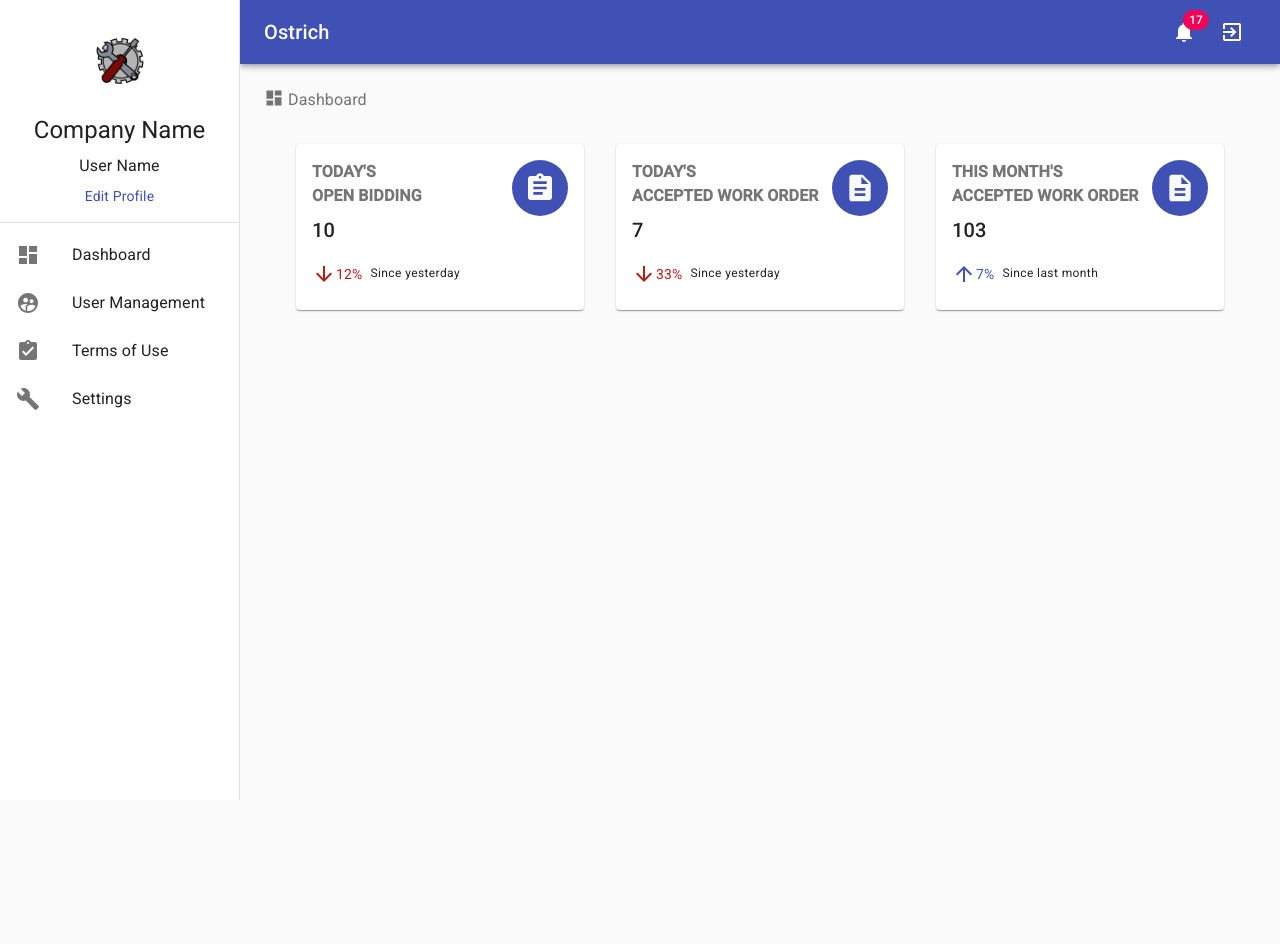
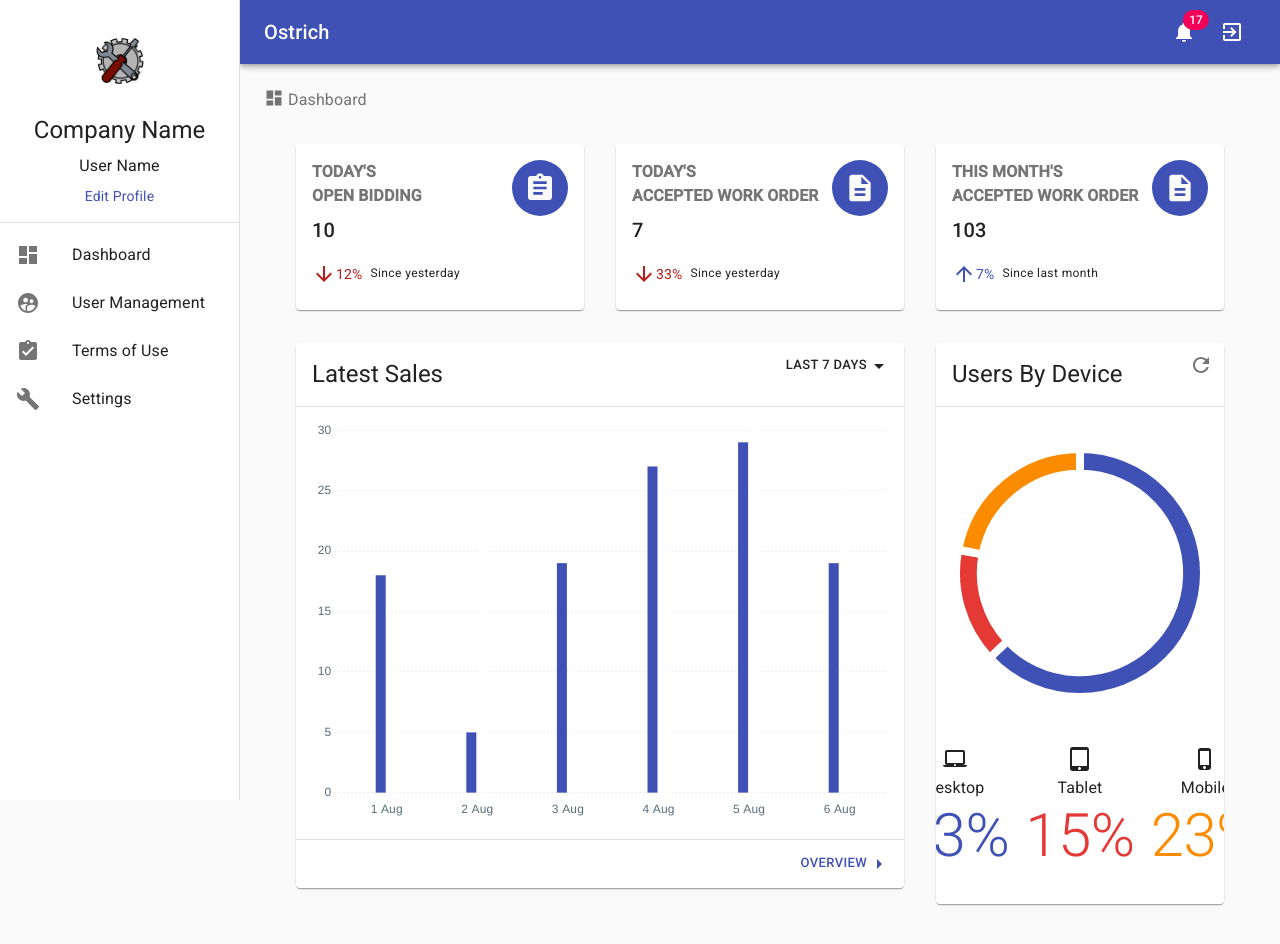
Before and after one commit to liyanarosliescs/ostrich-ui, a React (Create React App) app: page /admin/dashboard in a window 1280 px wide. Shown: the top 944 px of the page. Before the commit the page ends 800 px from the top, so only its background shows below. Built offline with nearby package versions, Linux system fonts and the light colour scheme.

Commit message:
add chart in dashboard

```diff
--- a/package.json
+++ b/package.json
@@ -5,11 +5,13 @@
   "dependencies": {
     "@material-ui/core": "^4.4.2",
     "@material-ui/icons": "^4.4.1",
+    "chart.js": "^2.8.0",
     "draft-js": "^0.11.1",
     "draftjs-to-html": "^0.8.4",
     "eslint": "^6.4.0",
     "material-table": "^1.50.0",
     "react": "^16.9.0",
+    "react-chartjs-2": "^2.8.0",
     "react-dom": "^16.9.0",
     "react-draft-wysiwyg": "^1.13.2",
     "react-router-dom": "^5.0.1",
--- /dev/null
+++ b/src/components/Admin/AssignedTruckers.js
@@ -0,0 +1,154 @@
+import React from 'react';
+import { Doughnut } from 'react-chartjs-2';
+import clsx from 'clsx';
+import PropTypes from 'prop-types';
+import { makeStyles, useTheme } from '@material-ui/core/styles';
+import {
+  Card,
+  CardHeader,
+  CardContent,
+  IconButton,
+  Divider,
+  Typography
+} from '@material-ui/core';
+import LaptopMacIcon from '@material-ui/icons/LaptopMac';
+import PhoneIphoneIcon from '@material-ui/icons/PhoneIphone';
+import RefreshIcon from '@material-ui/icons/Refresh';
+import TabletMacIcon from '@material-ui/icons/TabletMac';
+
+const useStyles = makeStyles(theme => ({
+  root: {
+    height: '100%'
+  },
+  chartContainer: {
+    position: 'relative',
+    height: '300px'
+  },
+  stats: {
+    marginTop: theme.spacing(2),
+    display: 'flex',
+    justifyContent: 'center'
+  },
+  device: {
+    textAlign: 'center',
+    padding: theme.spacing(1)
+  },
+  deviceIcon: {
+    color: theme.palette.icon
+  }
+}));
+
+const AssignedTruckers = props => {
+  const { className, ...rest } = props;
+
+  const classes = useStyles();
+  const theme = useTheme();
+
+  const data = {
+    datasets: [
+      {
+        data: [63, 15, 22],
+        backgroundColor: [
+          '#3F51B5',
+          '#e53935',
+          '#FB8C00'
+        ],
+        borderWidth: 8,
+        borderColor: '#FFFFFF',
+        hoverBorderColor: '#FFFFFF'
+      }
+    ],
+    labels: ['Desktop', 'Tablet', 'Mobile']
+  };
+
+  const options = {
+    legend: {
+      display: false
+    },
+    responsive: true,
+    maintainAspectRatio: false,
+    animation: false,
+    cutoutPercentage: 80,
+    layout: { padding: 0 },
+    tooltips: {
+      enabled: true,
+      mode: 'index',
+      intersect: false,
+      borderWidth: 1,
+      borderColor: theme.palette.divider,
+      backgroundColor: theme.palette.white,
+      titleFontColor: theme.palette.text.primary,
+      bodyFontColor: theme.palette.text.secondary,
+      footerFontColor: theme.palette.text.secondary
+    }
+  };
+
+  const devices = [
+    {
+      title: 'Desktop',
+      value: '63',
+      icon: <LaptopMacIcon />,
+      color: '#3F51B5'
+    },
+    {
+      title: 'Tablet',
+      value: '15',
+      icon: <TabletMacIcon />,
+      color: '#e53935'
+    },
+    {
+      title: 'Mobile',
+      value: '23',
+      icon: <PhoneIphoneIcon />,
+      color: '#FB8C00'
+    }
+  ];
+
+  return (
+    <Card
+      {...rest}
+      className={clsx(classes.root, className)}
+    >
+      <CardHeader
+        action={
+          <IconButton size="small">
+            <RefreshIcon />
+          </IconButton>
+        }
+        title="Users By Device"
+      />
+      <Divider />
+      <CardContent>
+        <div className={classes.chartContainer}>
+          <Doughnut
+            data={data}
+            options={options}
+          />
+        </div>
+        <div className={classes.stats}>
+          {devices.map(device => (
+            <div
+              className={classes.device}
+              key={device.title}
+            >
+              <span className={classes.deviceIcon}>{device.icon}</span>
+              <Typography variant="body1">{device.title}</Typography>
+              <Typography
+                style={{ color: device.color }}
+                variant="h2"
+              >
+                {device.value}%
+              </Typography>
+            </div>
+          ))}
+        </div>
+      </CardContent>
+    </Card>
+  );
+};
+
+AssignedTruckers.propTypes = {
+  className: PropTypes.string
+};
+
+export default AssignedTruckers;
--- a/src/components/Admin/Dashboard.js
+++ b/src/components/Admin/Dashboard.js
@@ -20,6 +20,8 @@ import SideDrawer from './SideDrawer';
 import OpenBidding from './OpenBidding';
 import TodayWorkOrder from './TodayWorkOrder';
 import MonthWorkOrder from './MonthWorkOrder';
+import MonthWorkOrderChart from './MonthWorkOrderChart';
+import AssignedTruckers from './AssignedTruckers';
 
 const drawerWidth = 240;
 
@@ -179,6 +181,22 @@ function Dashboard(props) {
               xs={12}>
               <MonthWorkOrder />
             </Grid>
+            <Grid
+              item
+              lg={8}
+              md={12}
+              xl={9}
+              xs={12}>
+              <MonthWorkOrderChart />
+            </Grid>
+            <Grid
+              item
+              lg={4}
+              md={6}
+              xl={3}
+              xs={12}>
+              <AssignedTruckers />
+            </Grid>
           </Grid>
         </div>
       </main>
--- /dev/null
+++ b/src/components/Admin/MonthWorkOrderChart.js
@@ -0,0 +1,78 @@
+import React from 'react';
+import clsx from 'clsx';
+import PropTypes from 'prop-types';
+import { Bar } from 'react-chartjs-2';
+import { makeStyles } from '@material-ui/styles';
+import {
+  Card,
+  CardHeader,
+  CardContent,
+  CardActions,
+  Divider,
+  Button
+} from '@material-ui/core';
+import ArrowDropDownIcon from '@material-ui/icons/ArrowDropDown';
+import ArrowRightIcon from '@material-ui/icons/ArrowRight';
+
+import { data, options } from './chart';
+
+const useStyles = makeStyles(() => ({
+  root: {},
+  chartContainer: {
+    height: 400,
+    position: 'relative'
+  },
+  actions: {
+    justifyContent: 'flex-end'
+  }
+}));
+
+const MonthWorkOrderChart = props => {
+  const { className, ...rest } = props;
+
+  const classes = useStyles();
+
+  return (
+    <Card
+      {...rest}
+      className={clsx(classes.root, className)}
+    >
+      <CardHeader
+        action={
+          <Button
+            size="small"
+            variant="text"
+          >
+            Last 7 days <ArrowDropDownIcon />
+          </Button>
+        }
+        title="Latest Sales"
+      />
+      <Divider />
+      <CardContent>
+        <div className={classes.chartContainer}>
+          <Bar
+            data={data}
+            options={options}
+          />
+        </div>
+      </CardContent>
+      <Divider />
+      <CardActions className={classes.actions}>
+        <Button
+          color="primary"
+          size="small"
+          variant="text"
+        >
+          Overview <ArrowRightIcon />
+        </Button>
+      </CardActions>
+    </Card>
+  );
+};
+
+MonthWorkOrderChart.propTypes = {
+  className: PropTypes.string
+};
+
+export default MonthWorkOrderChart;
--- /dev/null
+++ b/src/components/Admin/chart.js
@@ -0,0 +1,70 @@
+export const data = {
+  labels: ['1 Aug', '2 Aug', '3 Aug', '4 Aug', '5 Aug', '6 Aug'],
+  datasets: [
+    {
+      label: 'This year',
+      backgroundColor: '#3F51B5',
+      data: [18, 5, 19, 27, 29, 19, 20]
+    },
+    {
+      label: 'Last year',
+      backgroundColor: '#FFFFFF',
+      data: [11, 20, 12, 29, 30, 25, 13]
+    }
+  ]
+};
+
+export const options = {
+  responsive: true,
+  maintainAspectRatio: false,
+  animation: false,
+  legend: { display: false },
+  cornerRadius: 20,
+  tooltips: {
+    enabled: true,
+    mode: 'index',
+    intersect: false,
+    borderWidth: 1,
+    borderColor: '#EEEEEE',
+    backgroundColor: '#FFFFFF',
+    titleFontColor: '#263238',
+    bodyFontColor: '#546E7A',
+    footerFontColor: '#546E7A'
+  },
+  layout: { padding: 0 },
+  scales: {
+    xAxes: [
+      {
+        barThickness: 12,
+        maxBarThickness: 10,
+        barPercentage: 0.5,
+        categoryPercentage: 0.5,
+        ticks: {
+          fontColor: '#546E7A'
+        },
+        gridLines: {
+          display: false,
+          drawBorder: false
+        }
+      }
+    ],
+    yAxes: [
+      {
+        ticks: {
+          fontColor: '#546E7A',
+          beginAtZero: true,
+          min: 0
+        },
+        gridLines: {
+          borderDash: [2],
+          borderDashOffset: [2],
+          color: '#EEEEEE',
+          drawBorder: false,
+          zeroLineBorderDash: [2],
+          zeroLineBorderDashOffset: [2],
+          zeroLineColor: '#EEEEEE'
+        }
+      }
+    ]
+  }
+};
```
Also changed, not shown: 1 other file (tests, documents, lock files or other folders).
